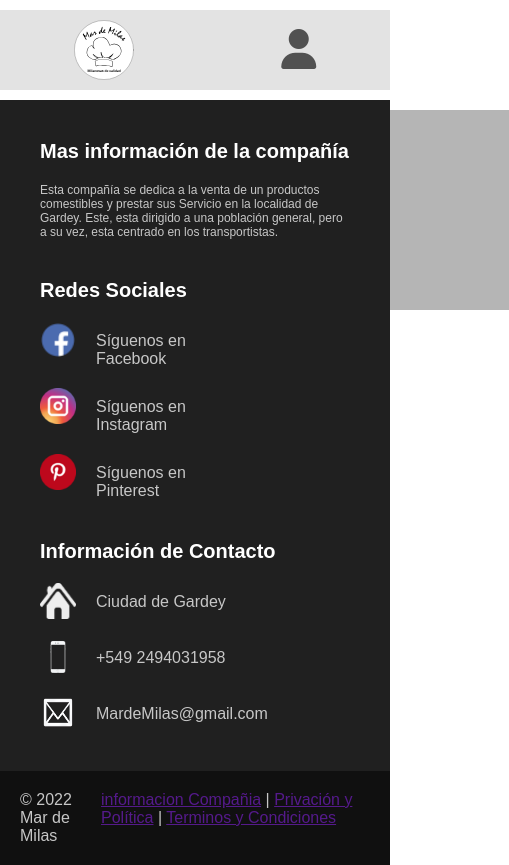
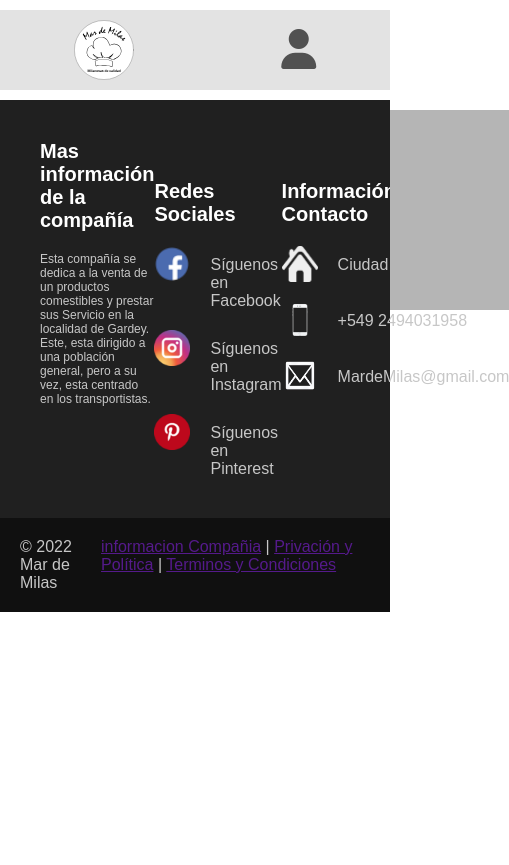
Before and after one commit to GabrielaBarales/Mar-de-Milas, a plain HTML site: page index.html in a window 390 px wide. Shown: the whole page, 509 px wide, since content can reach past the window. After the commit the page ends 844 px from the top, so only its background shows below. Drawn offline with Linux system fonts and the light colour scheme.

Commit message:
modificacion del footer-falta todavia

```diff
--- a/index.html
+++ b/index.html
@@ -3,7 +3,7 @@
     <head>
         <meta charset="utf-8">
         <meta name="viewport" content="width=device-width, initial-scale=1.0">
-        <link rel="icon" href="images/icon.svg">
+        <link rel="icon" href="images/Logo empresa/icon.svg">
         <title>Mar de Milas</title>
         <script src="https://kit.fontawesome.com/fc504b7889.js" crossorigin="anonymous"></script>
         <link rel="stylesheet" type="text/css" href="styles.css">
@@ -40,7 +40,7 @@
         </header>
         <footer>
             <div class="container-footer-all">
-            <div class="conteiner-body">
+            <div class="flex-conteiner-body">
                 <div class="columna1">
                     <h1>Mas información de la compañía</h1>
                     <p>Esta compañía se dedica a la venta de un productos comestibles y prestar sus
--- a/styles.css
+++ b/styles.css
@@ -81,10 +81,12 @@
         max-width: 1200px;
         margin: auto;
         padding: 40px;
+
     }
-    .conteiner-body{
+    .flex-conteiner-body{
         display: flex;
         justify-content: space-between;
+
     }
     .columna1{
       max-width: 400%;
@@ -99,6 +101,7 @@
     }
     .columna{
         max-width: 400px;
+
     }
     .columna h1{
         font-size: 15pt;
@@ -121,6 +124,7 @@
     .conteiner-footer{
         width: 100%;
         background: #101010;
+
     }
     .footer{
         max-width: 1200px;
@@ -235,9 +239,9 @@ footer{
     margin: auto;
     padding: 40px;
 }
-.conteiner-body{
+.flex-conteiner-body{
     display: flex;
-    justify-content: space-between;
+    justify-content: space-around;
 }
 .columna1{
   max-width: 400%;
```
